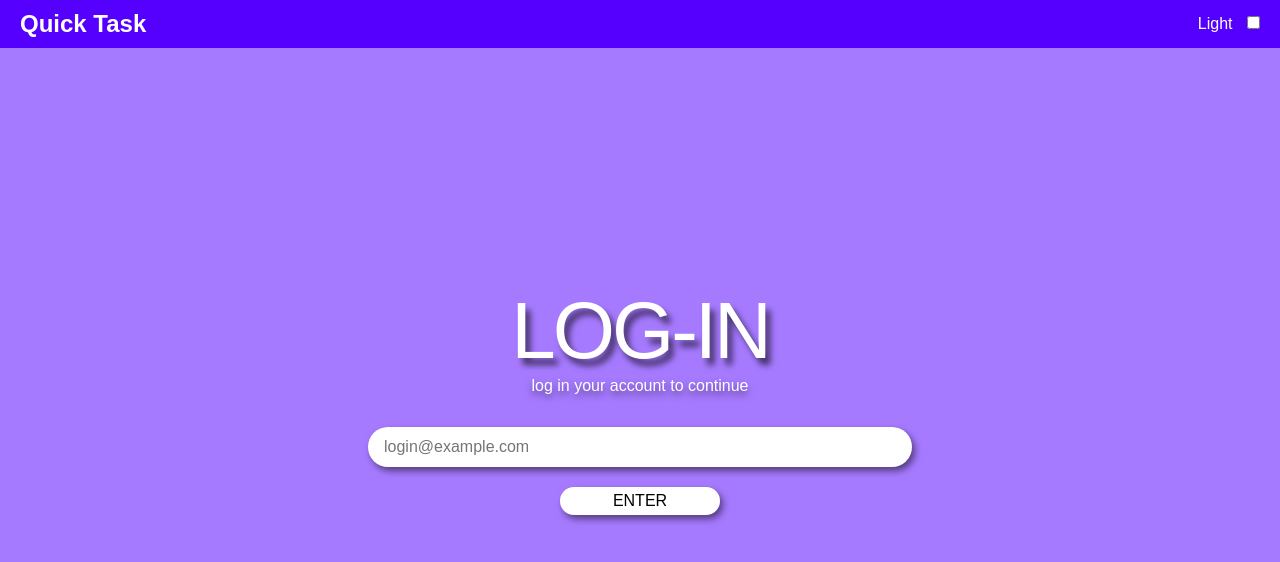
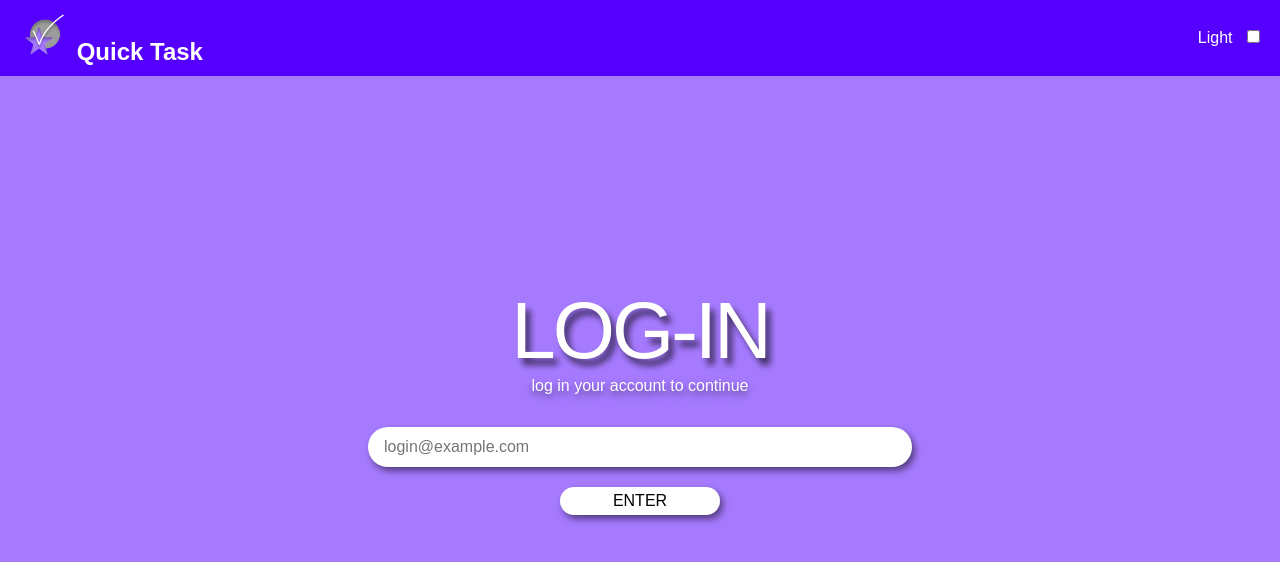
Before and after one commit to puko02/quick-task, a website: page login.html in a window 1280 px wide. Drawn offline with Linux system fonts and the light colour scheme; a web font is replaced by a local one.

Commit message:
icon added

```diff
--- a/login.html
+++ b/login.html
@@ -7,11 +7,15 @@
   <link rel="stylesheet" href="./styles.css">
     <link rel="preconnect" href="https://fonts.googleapis.com">
     <link rel="preconnect" href="https://fonts.gstatic.com" crossorigin>
+    <link rel="icon" href="assets/images/icon.png" type="image/x-icon">
     <link href="https://fonts.googleapis.com/css2?family=Edu+AU+VIC+WA+NT+Dots:wght@400..700&family=Sour+Gummy:ital,wght@0,100..900;1,100..900&display=swap" rel="stylesheet">
 </head>
 <body>
     <div class="navbar">
-      <span class="logo">Quick Task</span>
+      <span class="logo">
+        <img src="assets/images/icon.png" alt="icon" width="50" height="50">
+        Quick Task
+      </span>
       <div class="theme-toggle">
         <label for="theme">Light</label>
         <input type="checkbox" id="theme" />
```
Also changed, not shown: assets/images/icon.png (added).
